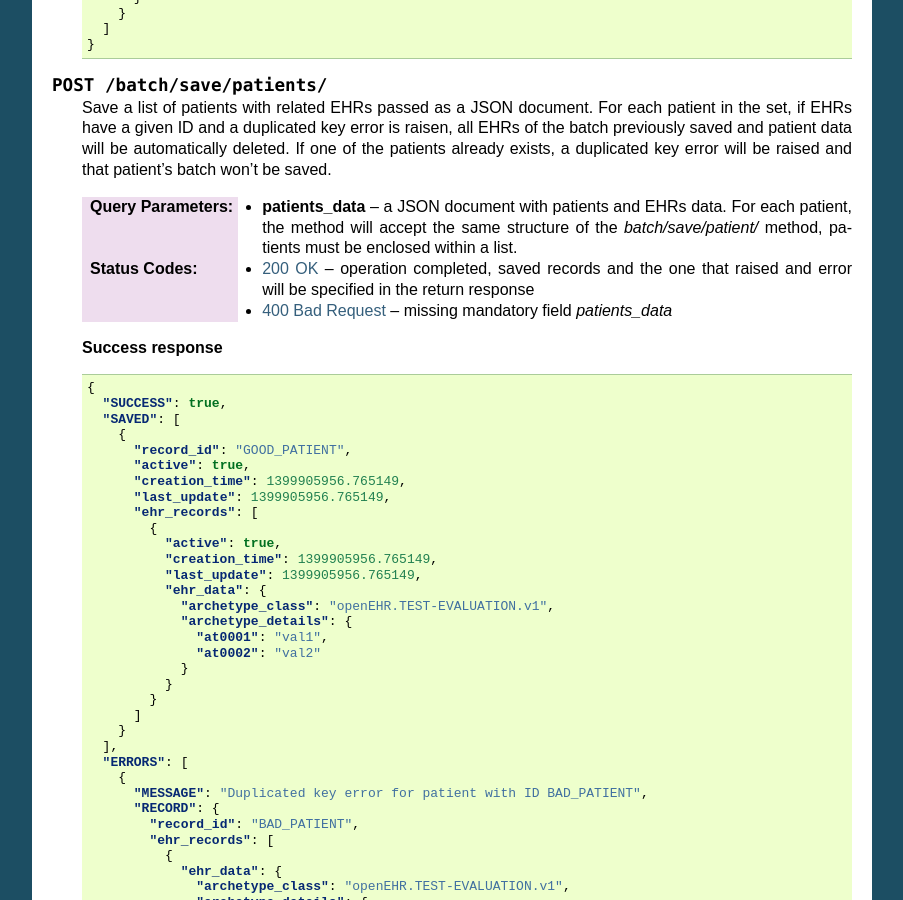
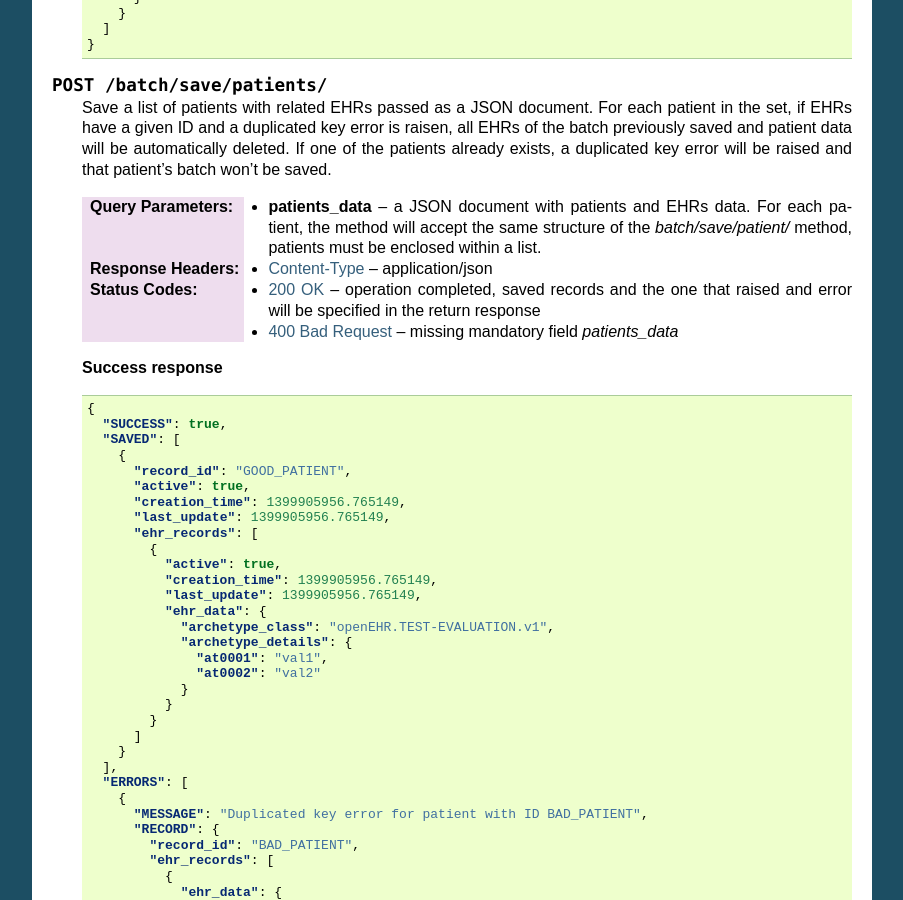
Before and after one commit to crs4/pyEHR, a Sphinx documentation site: the page built from docs/http_doc/dbservice.rst, in a window 1280 px wide and 900 px high, scrolled down 8100 px. Shown: the whole window, without its empty margins (198-1101 px from the left). Built offline with Sphinx 7.4.7, drawn with Linux system fonts in a browser that asks for light colours; some of the changed text lies outside the part shown.

Commit message:
fixed doc

```diff
--- a/docs/http_doc/dbservice.rst
+++ b/docs/http_doc/dbservice.rst
@@ -96,7 +96,7 @@
    :query cascade_delete: (optional) if True delete connected EHRs as well, if False
                           delete patient data only if no EHRs are connected, otherwise
                           return an error. Default value is `False`.
-   :resheader Conent-Type: application/json
+   :resheader Content-Type: application/json
    :statuscode 200: record deleted succesfully or no patient with given ID found (in this
                     case a response with `SUCCESS` set to false will be returned)
    :statuscode 400: no `patient_id` provided
@@ -517,6 +517,7 @@
    :query patients_data: a JSON document with patients and EHRs data. For each patient, the
                          method will accept the same structure of the `batch/save/patient/`
                          method, patients must be enclosed within a list.
+   :resheader Content-Type: application/json
    :statuscode 200: operation completed, saved records and the one that raised and error will
                     be specified in the return response
    :statuscode 400: missing mandatory field `patients_data`
```
Also changed, not shown: other parts of docs/http_doc/dbservice.rst (+1 -1 lines).
